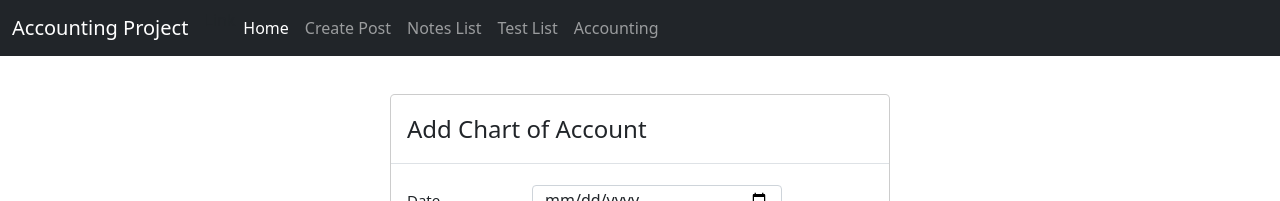
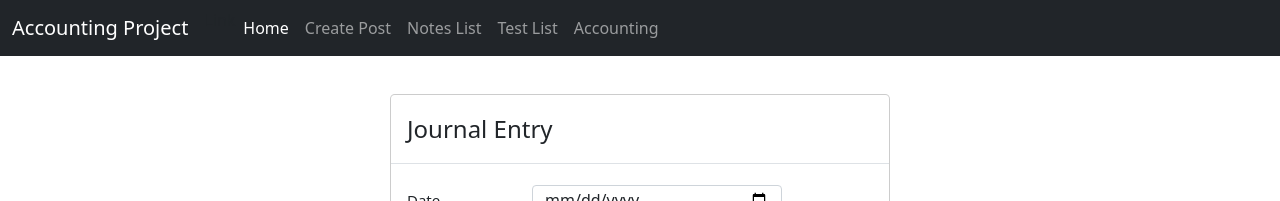
Before and after one commit to joeygracesabusido/django_ldproject, a React (Create React App) app: page /journalEntry-post in a window 1280 px wide. Shown: the top 201 px of the page. Built offline with nearby package versions, Linux system fonts and the light colour scheme; no server answers.

Commit message:
10.06.21 12:04 AM

```diff
--- a/src/components/JournalEntry.js
+++ b/src/components/JournalEntry.js
@@ -161,7 +161,7 @@ const JournalEntry = ({history},{props}) => {
       formfield.append('reference', reference_r)
       formfield.append('check_no_ref', check_no_ref_r)
       formfield.append('journalMemo', journalMemo_r)
-      formfield.append('account_name', selectList)
+      // formfield.append('account_name_id', selectList)
       formfield.append('debit', debit_r)
       formfield.append('credit', credit_r)
 
@@ -244,7 +244,7 @@ const JournalEntry = ({history},{props}) => {
           <div className="modal-dialog" >
             <div className="modal-content">
               <div className="modal-header">
-                <h4 className="modal-title" >Add Chart of Account</h4>
+                <h4 className="modal-title" >Journal Entry</h4>
               </div>
 
                <div className="modal-body"  >
```
